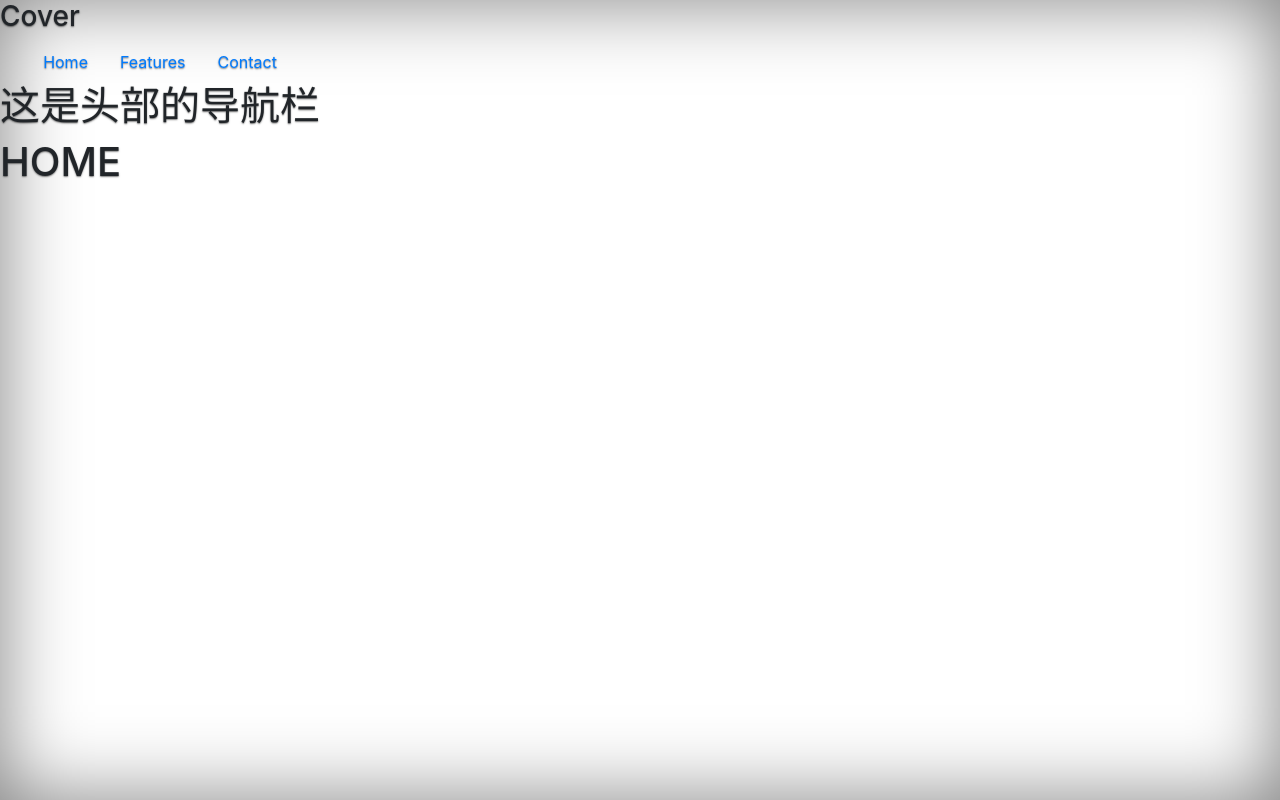
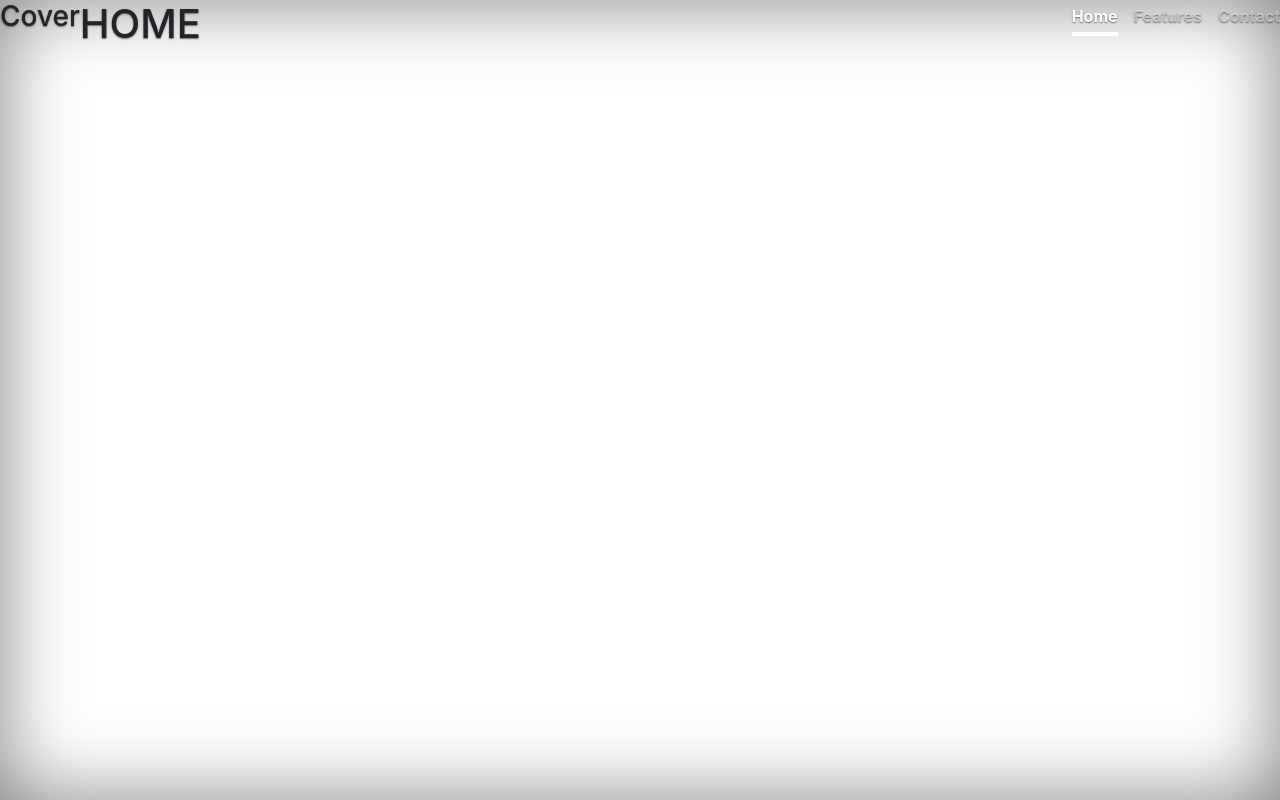
Before and after one commit to FFananan/BigDataProject, a Vue app: page / in a window 1280 px wide. Built offline with nearby package versions, Linux system fonts and the light colour scheme.

Commit message:
再试试

```diff
--- a/src/components/HeaderNav/headerNav.css
+++ b/src/components/HeaderNav/headerNav.css
@@ -38,7 +38,9 @@ body {
   box-shadow: inset 0 0 5rem rgba(0, 0, 0, .5);
 }
 
-z
+.cover-container {
+  max-width: 42em;
+}
 
 
 /*
--- a/src/components/HeaderNav/headerNav.vue
+++ b/src/components/HeaderNav/headerNav.vue
@@ -10,7 +10,6 @@
         </nav>
       </div>
     </header>
-    <h1>这是头部的导航栏</h1>
   </div>
 </template>
 
@@ -24,6 +23,9 @@ export default {
   methods: {}
 };
 </script>
-<style lang="scss" scoped>
-// @import "./headerNav.css";
+<style lang="css">
+@import "./headerNav.css";
+div {
+  width: 100%;
+}
 </style>
```
